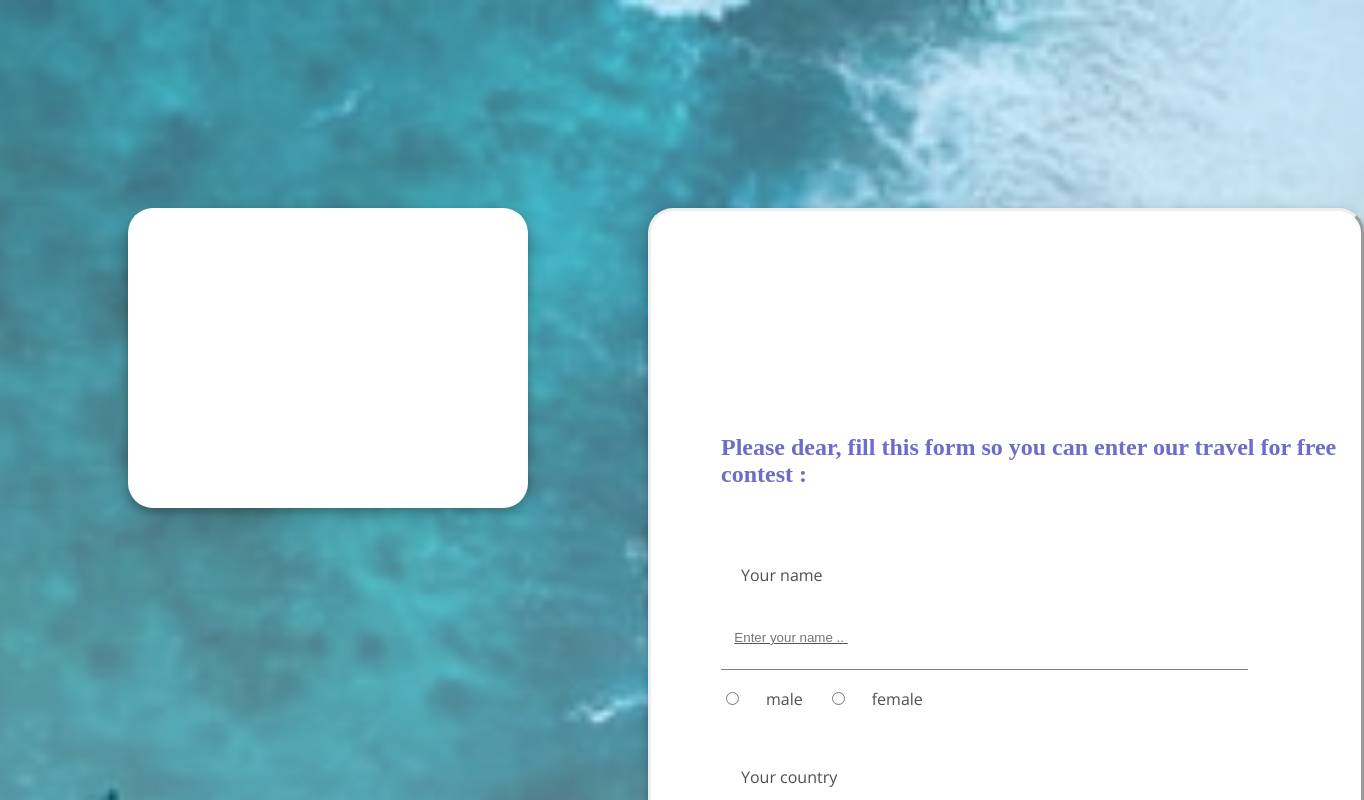
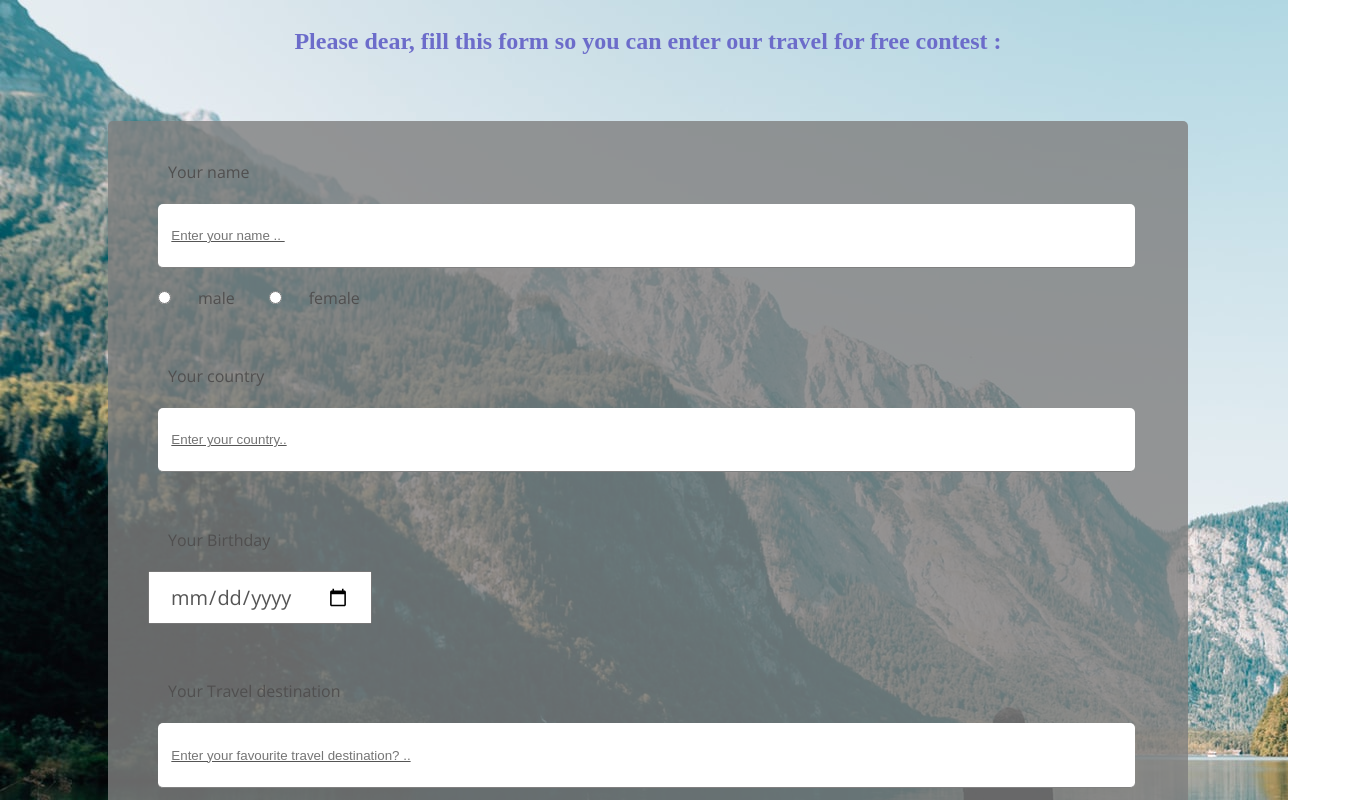
Before and after one commit to 201-DreamTeam/Travel-Beyond-, a plain HTML site: page html/form.html in a window 1280 px wide. Shown: the top 800 px of the page, 1364 px wide, since content can reach past the window. Drawn offline with nearby package versions, Linux system fonts and the light colour scheme.

Commit message:
the new form

```diff
--- a/css/form.css
+++ b/css/form.css
@@ -1,30 +1,30 @@
 @import url('https://fonts.googleapis.com/css2?family=Open+Sans&display=swap');
 
 
-body{ background-color: rgb(211, 230, 241);
-}
-main{
-    display: grid;
-    grid-template-columns: auto 50%;
-    height: 100%;
-    width: 100%;
-}
+
 form{
-    background-color: white;
+    background-color: rgba(128, 128, 128, 0.808);
+    padding: 20px 40px;
+    width: 1000px;
+    margin: 10px auto;
+    border-radius: 5px;
+
 }
 
 .div1{
-    background-color: white;
-    border-style:  outset; ;
+    background-color: transparent;
+    border: none;
+    /* border-style:  outset; ; */
     align-items: center;
     align-content: center;
+    /*
+    width: 100%; */
+    /* padding-left: 70px; */
     height: 100%;
-    width: 100%;
-    padding-left: 70px;
-
 }
 h2{
    color: rgb(108, 108, 202);
+   text-align: center;
 }
 h3{
     color: rgb(108, 108, 202);
@@ -35,39 +35,36 @@ h3{
   color:rgb(80, 79, 79);
  }
 
- div{
-    height : 300px;
-    width :400px;
-    background-color : white;
-    margin: 200px auto;
-    border-radius: 25px;
-    box-shadow : 0 4px 8px 0 rgba(0, 0, 0, 0.2), 0 6px 20px 0 rgba(0, 0, 0, 0.19) ;
 
-}
 body {
 /* margin: auto; */
 width: 100%;
 height: 100%;
-background-position: center center;
+
+/* background-position: center center;
 background-size: cover;
+
+backface-visibility: hidden; */
 background-repeat: no-repeat;
-backface-visibility: hidden;
-animation: slideBg 13s linear infinite 0s;
-animation-timing-function: ease-in-out;
-background-image: url(./../img/new4.jfif);
+background-image: url('/img/Hero2.jfif');
+/* object-fit: cover; */
+
+/* animation: slideBg 13s linear infinite 0s;
+animation-timing-function: ease-in-out; */
+/* background-image: url(./../img/new4.jfif); */
 
 }
 
-@keyframes slideBg {
+/* @keyframes slideBg {
 
 
    0% {
-       background-image: url(../img/photo-1454430690613-c5fbdb397f65.jfif);
+       background-image: url(/img/sky/photo-1499063078284-f78f7d89616a.jfif);
    }
 
-   15% {background-image: url(../img/photo-1490676174569-1fa40080e712.jfif);}
+   15% {background-image: url(/img/sky/photo-1500835556837-99ac94a94552.jfif);}
 
-  30% {background-image: url(../img/photo-1497262693247-aa258f96c4f5.jfif);}
+  30% {background-image: url(/img/sky/photo-1544194272-a90c2d13cf9e.jfif);}
 
 45% {background-image: url(../img/sea.jfif);}
 
@@ -80,7 +77,7 @@ background-image: url(./../img/new4.jfif);
 
 
 
-}
+} */
 input[type="text"],
 /* span {
     font-family:  'Open Sans', 'Helvetica Neue', sans-serif;
@@ -91,7 +88,7 @@ input[type="text"],
 } */
 
 input[type="text"] {
-    width: 500px;
+    width: 950px;
     height: 50px;
     padding: 0.5em 1em;
     border: none;
@@ -101,7 +98,8 @@ input[type="text"] {
     color: #555;
     /* border-radius: 2em; */
     outline: 0;
-
+    margin: 1px 1%;
+    border-radius: 5px;
 }
 
 input[type="text"]:focus {
@@ -246,3 +244,12 @@ span {
 .gender{
     display: inline;
 }
+input[type="radio" i] {
+    background-color: initial;
+    cursor: default;
+    appearance: auto;
+    box-sizing: border-box;
+    margin: 3px 3px 0px 10px;
+    padding: initial;
+    border: initial;
+}
--- a/html/form.html
+++ b/html/form.html
@@ -12,7 +12,7 @@
     <header></header>
 
     <main>
-        <div></div>
+        <!-- <div></div> -->
         <div class="div1">
 <h2>
     Please dear, fill this form so you can enter our travel for free contest :
@@ -95,8 +95,8 @@ id="destination">
         </form>
         <a href="./submit.html"><button>submit</button></a>
 
-    </div>
-    <div id="images">
+    <!-- </div>
+    <div id="images"> -->
 <h6>  </h6>
     </div>
     </main>
```
